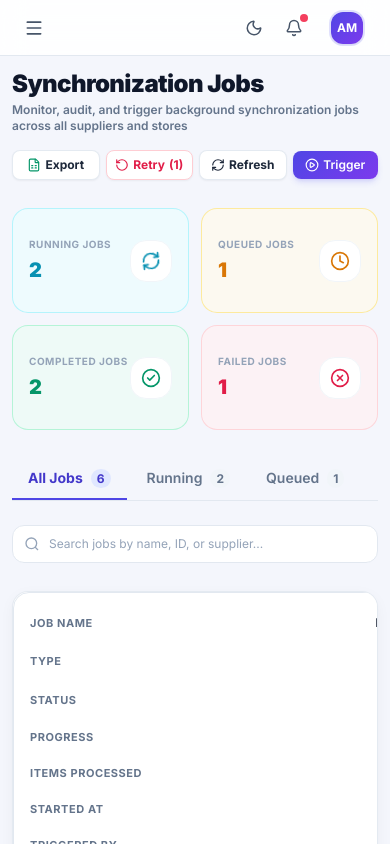
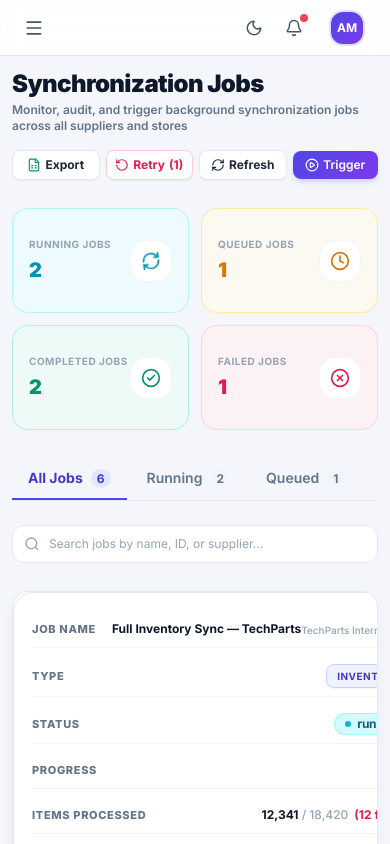
Before and after one commit to satyamgoswami783/SupplyBridge, a React (Vite) app: page /sync/jobs in a window 390 px wide. Built offline with nearby package versions, Linux system fonts and the light colour scheme.

Commit message:
Enhance mobile table cards CSS layout, dark mode card containers, and field dividers

```diff
--- a/src/features/sync/ImageSync.tsx
+++ b/src/features/sync/ImageSync.tsx
@@ -303,9 +303,9 @@ export const ImageSync: React.FC = () => {
           </div>
         </div>
 
-        {/* Main Image Asset Audit Table — Exact Image 1 UI with Responsive Horizontal Scroll */}
+        {/* Main Image Asset Audit Table */}
         <div className="table-container w-full overflow-x-auto scrollbar-thin">
-          <table className="table min-w-[950px] w-full">
+          <table className="table min-w-0 sm:min-w-[950px] w-full">
             <thead>
               <tr className="bg-slate-100/90 dark:bg-slate-950/90 border-b-2 border-slate-200 dark:border-slate-800">
                 <th className="whitespace-nowrap px-4 py-3.5">PRODUCT TITLE</th>
--- a/src/index.css
+++ b/src/index.css
@@ -188,12 +188,18 @@
   /* ─── Mobile Responsive Tables ─────────────────────────── */
   @media (max-width: 767px) {
     .table-container {
-      overflow-x: visible;
+      overflow-x: visible !important;
+      padding: 0 !important;
+    }
+    .table {
+      min-width: 0 !important;
+      width: 100% !important;
+      display: block;
     }
     .table thead {
-      display: none;
+      display: none !important;
     }
-    .table, .table tbody {
+    .table tbody {
       display: block;
       width: 100%;
     }
@@ -201,44 +207,54 @@
       display: flex;
       flex-direction: column;
       gap: 0.5rem;
-      background: white;
-      border-radius: 1rem;
+      background: #ffffff;
+      border-radius: 1.25rem;
       border: 1px solid #e2e8f0;
-      padding: 1rem;
-      margin-bottom: 0.875rem;
-      box-shadow: 0 2px 8px -2px rgba(0,0,0,0.06);
+      padding: 1.125rem;
+      margin-bottom: 1rem;
+      box-shadow: 0 4px 12px -2px rgba(0, 0, 0, 0.05);
+      transition: all 0.2s ease;
     }
     .table tbody tr:hover {
-      background: white;
+      background: #ffffff;
+      box-shadow: 0 8px 20px -4px rgba(0, 0, 0, 0.08);
     }
     .table tbody td {
       display: flex;
       justify-content: space-between;
       align-items: center;
-      padding: 0.25rem 0;
+      padding: 0.5rem 0;
       border: none;
+      border-bottom: 1px solid #f1f5f9;
       font-size: 0.8125rem;
       color: #1e293b;
+      word-break: break-word;
+    }
+    .table tbody td:last-child {
+      border-bottom: none;
+      padding-bottom: 0;
+      margin-top: 0.25rem;
     }
     .table tbody td::before {
       content: attr(data-label);
-      font-weight: 700;
+      font-weight: 800;
       font-size: 0.6875rem;
       color: #64748b;
       text-transform: uppercase;
-      letter-spacing: 0.05em;
+      letter-spacing: 0.06em;
       flex-shrink: 0;
-      margin-right: 0.75rem;
+      margin-right: 1rem;
     }
     .table tbody td[data-label=""]::before,
     .table tbody td:not([data-label])::before {
       display: none;
     }
     .table tbody td.mobile-hidden {
-      display: none;
+      display: none !important;
     }
     .table tbody td.mobile-full {
       justify-content: stretch;
+      border-bottom: none;
     }
     .table tbody td.mobile-full > * {
       width: 100%;
@@ -248,18 +264,20 @@
   /* Dark mode mobile table cards */
   @media (max-width: 767px) {
     .dark .table tbody tr {
-      background: #0f172a;
-      border-color: #1e293b;
-      box-shadow: 0 4px 12px rgba(0,0,0,0.3);
+      background: #0f172a !important;
+      border-color: #1e293b !important;
+      box-shadow: 0 4px 16px rgba(0, 0, 0, 0.4);
     }
     .dark .table tbody tr:hover {
-      background: #0f172a;
+      background: #0f172a !important;
+      border-color: #334155 !important;
     }
     .dark .table tbody td {
-      color: #f1f5f9;
+      color: #f8fafc !important;
+      border-bottom-color: rgba(255, 255, 255, 0.08) !important;
     }
     .dark .table tbody td::before {
-      color: #94a3b8;
+      color: #94a3b8 !important;
     }
   }
 
```
Also changed, not shown: 4 other files (tests, documents, lock files or other folders).
